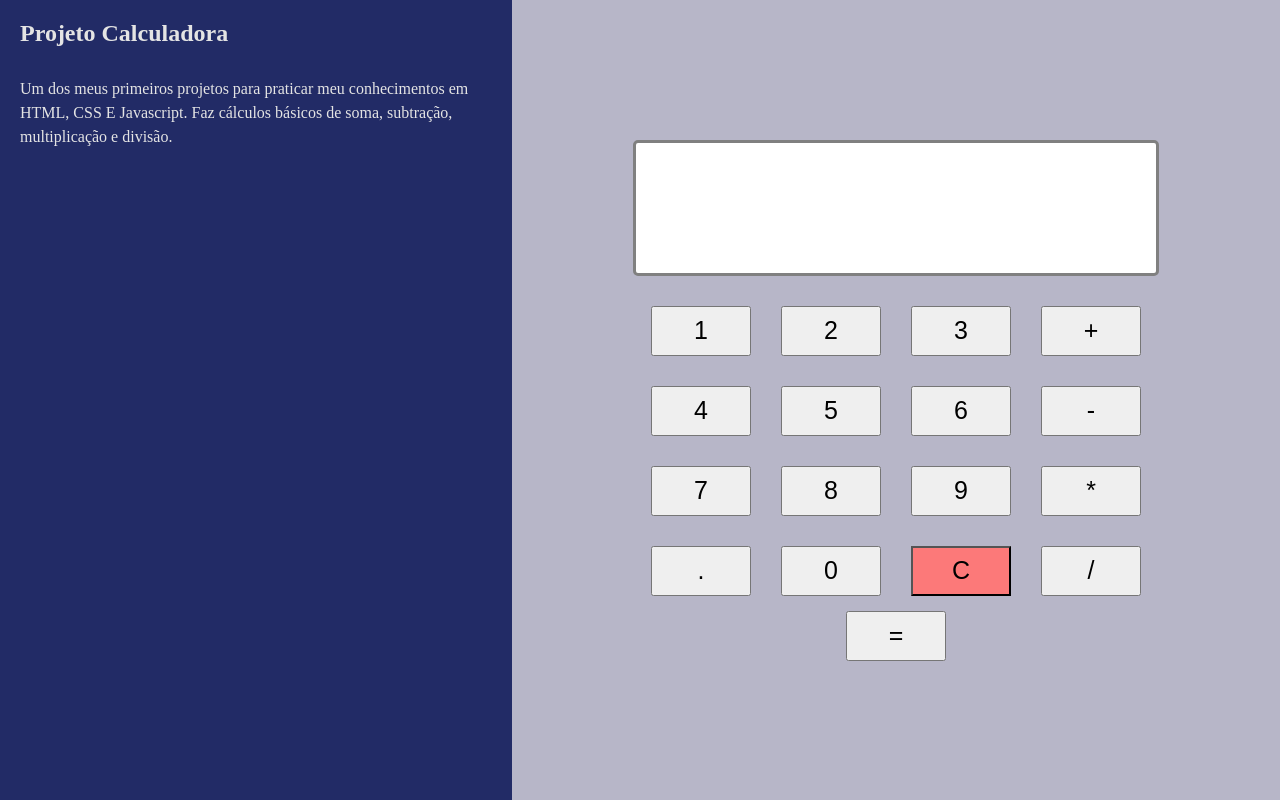
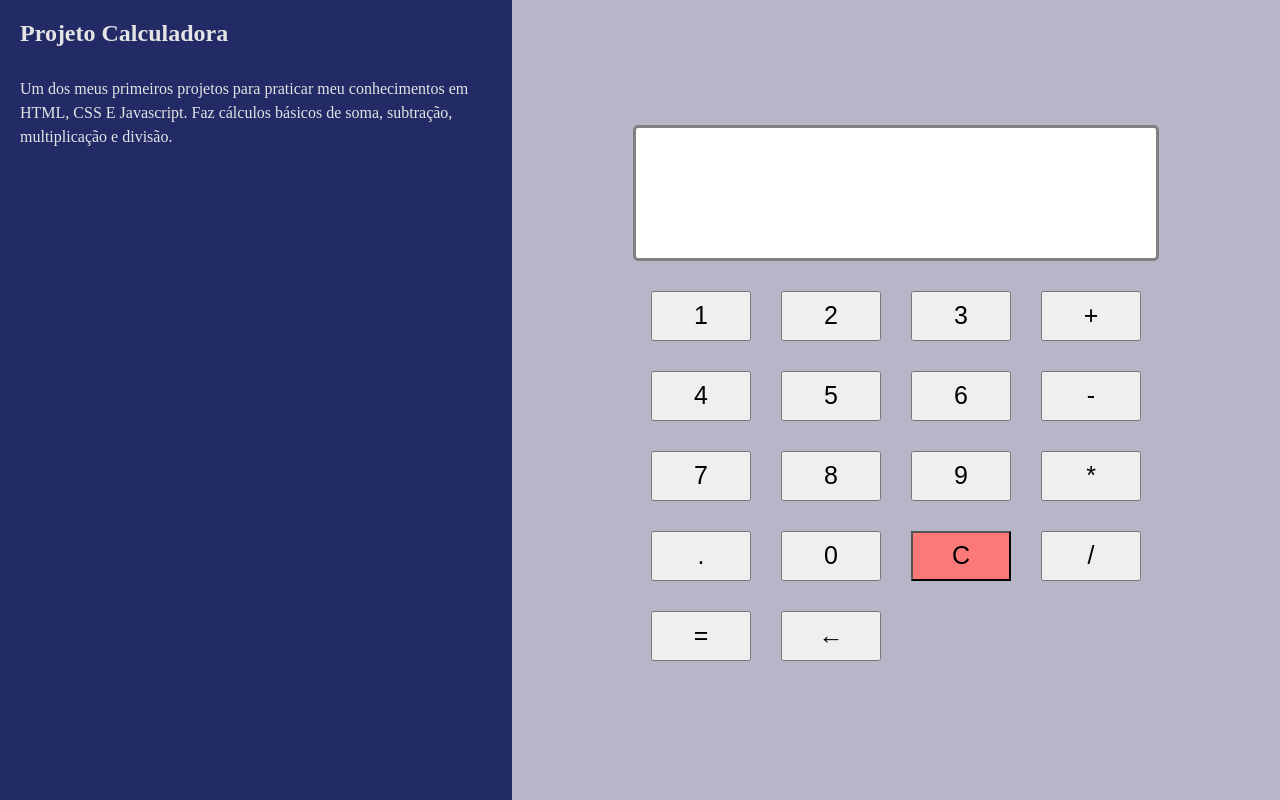
Before and after one commit to juliocsx/calculadora, a plain HTML site: page index.html in a window 1280 px wide. Drawn offline with Linux system fonts and the light colour scheme.

Commit message:
add backspace button

```diff
--- a/index.html
+++ b/index.html
@@ -34,11 +34,9 @@
                 <li><button>0</button></li>
                 <li><button id="clear">C</button></li>
                 <li><button>/</button></li>
+                <li><button>=</button></li>
+                <li><button>&larr;</button></li>
             </ul>
-        </div>
-
-        <div>
-            <button>=</button>
         </div>
     </div>
     <script src="script.js"></script>
```
